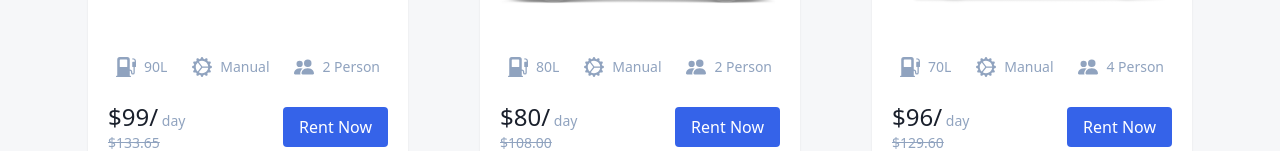
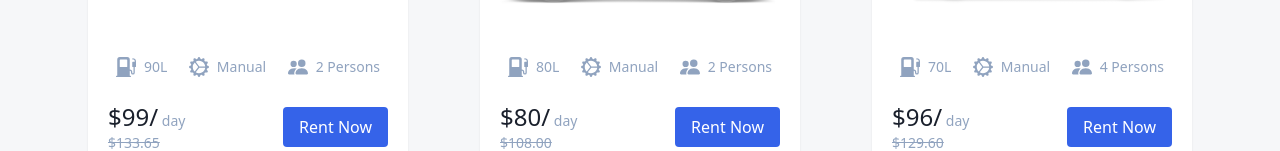
Before and after one commit to Lostovayne/car-rent-website, a React (Vite) app: page / in a window 1280 px wide. Shown: the part 395-546 px from the top of the page. Built offline with nearby package versions, Linux system fonts and the light colour scheme.

Commit message:
refactor: :recycle: componetizando footer y cambios simples en AutoCard

```diff
--- a/src/components/AutoCard/SpecsContainer.tsx
+++ b/src/components/AutoCard/SpecsContainer.tsx
@@ -14,20 +14,22 @@ interface SpecsContainerProps {
 }
 
 export const SpecsContainer: React.FC<SpecsContainerProps> = ({ specs }) => {
+  const iconStyles = "size-4 sm:size-5";
   return (
     <div className="flex justify-end w-1/3 sm:w-full sm:mt-6">
       <ul className="flex flex-col justify-evenly gap-3 pl-4 sm:px-2 sm:flex-row sm:w-full sm:justify-between h-full text-textSecondary text-xs sm:text-sm">
         <SpecsItem
-          icon={<BsFillFuelPumpFill className="size-4 sm:size-5" />}
+          icon={<BsFillFuelPumpFill className={iconStyles} />}
           spec={specs.fuel}
         />
         <SpecsItem
-          icon={<BsGearWideConnected className="size-4 sm:size-5" />}
+          icon={<BsGearWideConnected className={iconStyles} />}
           spec={specs.transmission}
         />
         <SpecsItem
-          icon={<BsPeopleFill className="size-4 sm:size-5" />}
-          spec={specs.capacity + " Person"}
+          icon={<BsPeopleFill className={iconStyles} />}
+          spec={specs.capacity}
+          name="Persons"
         />
       </ul>
     </div>
--- a/src/components/AutoCard/SpecsItem.tsx
+++ b/src/components/AutoCard/SpecsItem.tsx
@@ -1,12 +1,16 @@
 interface SpecsItemProps {
   icon: React.ReactNode;
   spec: string | number;
+  name?: string;
 }
-export const SpecsItem: React.FC<SpecsItemProps> = ({ icon, spec }) => {
+export const SpecsItem: React.FC<SpecsItemProps> = ({ icon, spec, name }) => {
   return (
     <li className="flex items-center gap-2">
       {icon}
-      <span className="font-normal">{spec}</span>
+      <span className="font-normal">
+        {spec}
+        {name && ` ${name}`}
+      </span>
     </li>
   );
 };
--- a/src/components/Footer/ColumFooter.tsx
+++ b/src/components/Footer/Column.tsx
@@ -1,6 +1,6 @@
 import { Link } from "react-router-dom";
 
-interface Props {
+interface ColumnProps {
   section: {
     title: string;
     links: {
@@ -10,7 +10,7 @@ interface Props {
   };
 }
 
-const ColumFooter: React.FC<Props> = ({ section }) => {
+export const Column: React.FC<ColumnProps> = ({ section }) => {
   return (
     <div className="flex flex-col gap-8">
       <h3 className="font-bold text-xl text-textPrimary">{section.title}</h3>
@@ -26,5 +26,3 @@ const ColumFooter: React.FC<Props> = ({ section }) => {
     </div>
   );
 };
-
-export default ColumFooter;
--- /dev/null
+++ b/src/components/Footer/ColumnContainer.tsx
@@ -0,0 +1,12 @@
+import { Column } from "../../components";
+import { DataColumnFooter } from "../../constants/DataColumnFooter";
+
+export const ColumnContainer = () => {
+  return (
+    <div className="flex justify-between sm:px-12 max-sm:flex-wrap max-md:py-6  gap-6 lg:gap-16 ">
+      <Column section={DataColumnFooter[0]} />
+      <Column section={DataColumnFooter[1]} />
+      <Column section={DataColumnFooter[2]} />
+    </div>
+  );
+};
--- a/src/components/Footer/Footer.tsx
+++ b/src/components/Footer/Footer.tsx
@@ -1,29 +1,16 @@
-import ColumFooter from "./ColumFooter";
-import { DataColumnFooter } from "../../constants/DataColumnFooter";
+import {
+  FooterTitle,
+  FooterBottomSection,
+  ColumnContainer,
+} from "../../components";
 export const Footer = () => {
   return (
     <footer className=" pb-12 pt-16 container mx-auto ">
       <div className="flex flex-col md:flex-row  justify-between  pb-6 ">
-        <header className="md:w-[292px]">
-          <h3 className="text-primaryColor font-bold text-3xl pb-4">MORENT</h3>
-          <p className="max-md:w-3/4 text-textSecondary ">
-            Our visions is to provide convenience and help increase your sales
-            business
-          </p>
-        </header>
-        <div className="flex justify-between sm:px-12 max-sm:flex-wrap max-md:py-6  gap-6 lg:gap-16 ">
-          <ColumFooter section={DataColumnFooter[0]} />
-          <ColumFooter section={DataColumnFooter[1]} />
-          <ColumFooter section={DataColumnFooter[2]} />
-        </div>
+        <FooterTitle />
+        <ColumnContainer />
       </div>
-      <div className="flex flex-col-reverse md:flex-row gap-4 md:gap-0 justify-between border-t-2 font-bold  py-4 text-textPrimary">
-        <p>2024 MORENT. All rights reserved</p>
-        <ul className="flex gap-12  justify-between ">
-          <a href="/">Privacy & Policy</a>
-          <a href="/">Terms & Condition</a>
-        </ul>
-      </div>
+      <FooterBottomSection />
     </footer>
   );
 };
--- /dev/null
+++ b/src/components/Footer/FooterBottomSection.tsx
@@ -0,0 +1,11 @@
+export const FooterBottomSection = () => {
+  return (
+    <div className="flex flex-col-reverse md:flex-row gap-4 md:gap-0 justify-between border-t-2 font-bold  py-4 text-textPrimary">
+      <p>2024 MORENT. All rights reserved</p>
+      <ul className="flex gap-12  justify-between ">
+        <a href="/">Privacy & Policy</a>
+        <a href="/">Terms & Condition</a>
+      </ul>
+    </div>
+  );
+};
--- /dev/null
+++ b/src/components/Footer/FooterTitle.tsx
@@ -0,0 +1,11 @@
+export const FooterTitle = () => {
+  return (
+    <header className="md:w-[292px]">
+      <h3 className="text-primaryColor font-bold text-3xl pb-4">MORENT</h3>
+      <p className="max-md:w-3/4 text-textSecondary ">
+        Our visions is to provide convenience and help increase your sales
+        business
+      </p>
+    </header>
+  );
+};
--- a/src/components/index.ts
+++ b/src/components/index.ts
@@ -2,8 +2,11 @@ export * from "./AutoCard/AutoCard";
 export * from "./AutoCard/SpecsContainer";
 export * from "./AutoCard/SpecsItem";
 export * from "./AutoCard/PriceDisplay";
-export * from "./Footer/ColumFooter";
 export * from "./Footer/Footer";
+export * from "./Footer/FooterTitle";
+export * from "./Footer/ColumnContainer";
+export * from "./Footer/Column";
+export * from "./Footer/FooterBottomSection";
 export * from "./ui/card";
 export * from "./ui/button";
 export * from "./ui/input";
```
